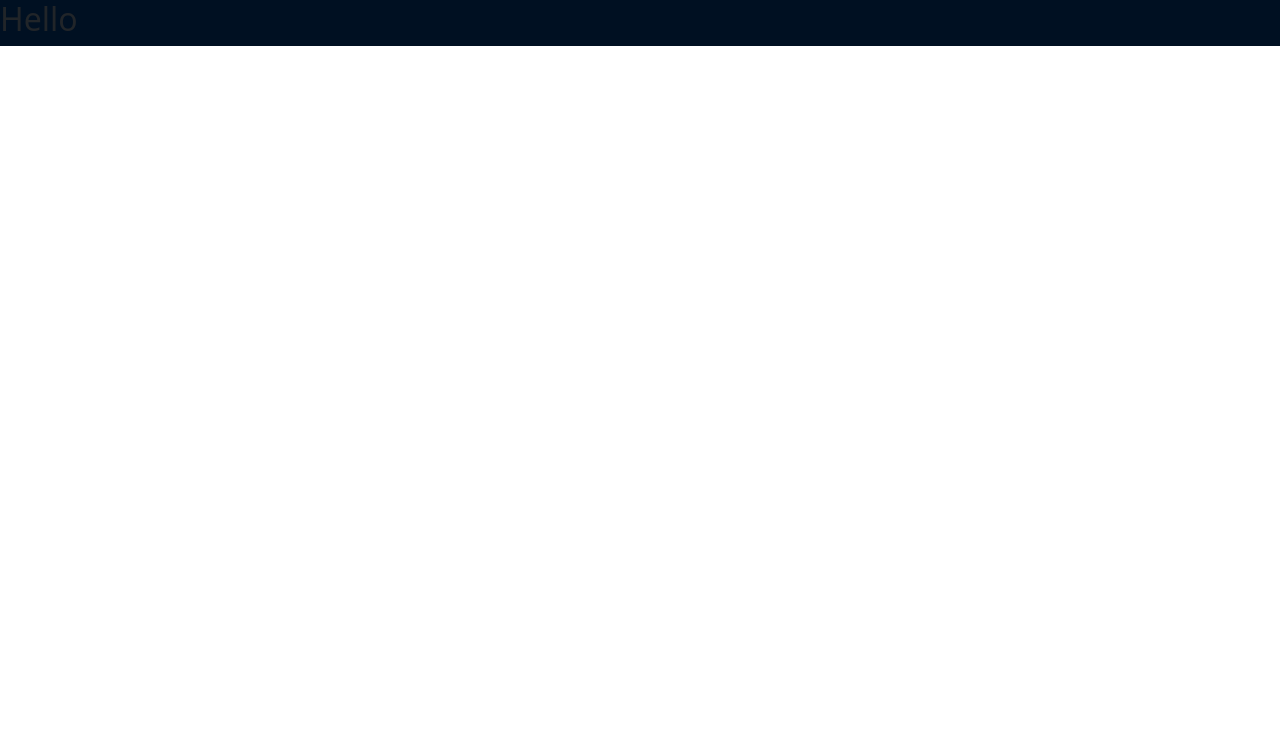
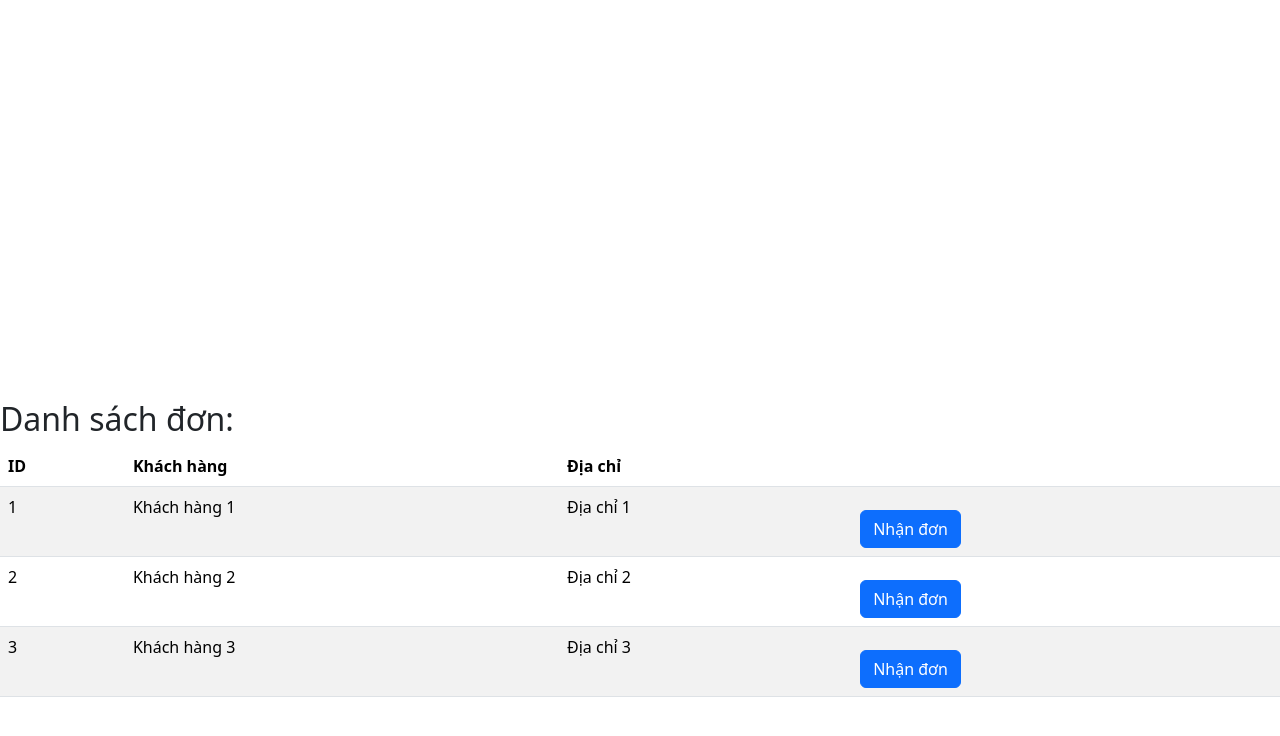
Before and after one commit to phanducmanhk65/Food-App, a React (Create React App) app in the folder frontend/: page /order in a window 1280 px wide. Shown: the top 736 px of the page. Built offline with nearby package versions, Linux system fonts and the light colour scheme.

Commit message:
shipper page

```diff
--- a/frontend/package.json
+++ b/frontend/package.json
@@ -12,7 +12,7 @@
     "react": "^18.2.0",
     "react-dom": "^18.2.0",
     "react-router-dom": "6.14.2",
-    "react-scripts": "5.0.1",
+    "react-scripts": "^5.0.1",
     "sass": "^1.63.6",
     "web-vitals": "^2.1.4"
   },
--- a/frontend/src/views/App.js
+++ b/frontend/src/views/App.js
@@ -2,9 +2,10 @@ import "./App.scss";
 import AdminPanel from "./administration/AdminPanel";
 import "bootstrap/dist/css/bootstrap.min.css";
 import Home from "./Home/home";
+import ShipperPage from "./shipper/ShipperPage";
 
 function App() {
-  return <Home></Home>;
+  return <ShipperPage/>;
 }
 
 export default App;
--- a/frontend/src/views/administration/OrderStatus.jsx
+++ b/frontend/src/views/administration/OrderStatus.jsx
@@ -9,6 +9,7 @@ const OrderStatus = () => {
         "https://i-giadinh.vnecdn.net/2023/04/16/Buoc-11-Thanh-pham-11-7068-1681636164.jpg",
       name: "Bún Chả",
       price: 10,
+      quantity: 1,
       status: "Đang chờ",
     },
     {
@@ -17,41 +18,10 @@ const OrderStatus = () => {
         "https://luhanhvietnam.com.vn/du-lich/vnt_upload/news/09_2022/quan-com-tam-o-ha-noi-.jpg",
       name: "Cơm tấm",
       price: 15,
+      quantity: 2,
       status: "Đang chờ",
     },
-    {
-      id: 3,
-      image:
-        "https://daynauan.info.vn/wp-content/uploads/2020/11/com-rang-dua-bo.jpg",
-      name: "Cơm rang dưa bò",
-      price: 20,
-      status: "Đang chờ",
-    },
-    {
-      id: 4,
-      image:
-        "https://cdn.tgdd.vn/Files/2022/01/25/1412805/cach-nau-pho-bo-nam-dinh-chuan-vi-thom-ngon-nhu-hang-quan-202201250230038502.jpg",
-      name: "Phở bò",
-      price: 25,
-      status: "Đang chờ",
-    },
-    {
-      id: 5,
-      image:
-        "https://cdn.tgdd.vn/Files/2017/10/22/1034982/cach-lam-banh-cuon-bang-bot-lam-banh-cuon-mikko-202111111226513462.jpg",
-      name: "Bánh cuốn",
-      price: 15,
-      status: "Đang chờ",
-    },
-    {
-      id: 6,
-      image:
-        "https://cdn.tgdd.vn/2021/05/CookProduct/Banhcanhcuabien-1200x676.jpg",
-      name: "Bánh canh cua",
-      price: 20,
-      status: "Đang chờ",
-    },
-    // Add more orders as needed
+    // Thêm các đơn hàng khác tùy ý
   ]);
 
   useEffect(() => {
@@ -100,8 +70,8 @@ const OrderStatus = () => {
           <col style={{ width: "10%" }} />
           <col style={{ width: "30%" }} />
           <col style={{ width: "15%" }} />
-          <col style={{ width: "15%" }} />
-          <col style={{ width: "20%" }} />
+          <col style={{ width: "10%" }} />
+          <col style={{ width: "10%" }} />
           <col style={{ width: "10%" }} />
         </colgroup>
         <thead>
@@ -110,6 +80,7 @@ const OrderStatus = () => {
             <th>Image</th>
             <th>Name</th>
             <th>Price</th>
+            <th>Quantity</th>
             <th>Status</th>
             <th>Action</th>
           </tr>
@@ -123,6 +94,7 @@ const OrderStatus = () => {
               </td>
               <td>{order.name}</td>
               <td>${order.price}</td>
+              <td>{order.quantity}</td>
               <td>{order.status}</td>
               <td>
                 {order.status === "Đang chờ" && (
--- /dev/null
+++ b/frontend/src/views/shipper/MapContainer.jsx
@@ -0,0 +1,18 @@
+import React from 'react';
+import { GoogleMap, LoadScript, Marker } from '@react-google-maps/api';
+
+const MapContainer = () => {
+  const apiKey = 'YOUR_API_KEY';
+
+  const defaultCenter = { lat: 21.0285, lng: 105.8542 };
+
+  return (
+    <LoadScript googleMapsApiKey={apiKey}>
+      <GoogleMap mapContainerStyle={{ width: '100%', height: '100%' }} center={defaultCenter} zoom={13}>
+        <Marker position={defaultCenter} />
+      </GoogleMap>
+    </LoadScript>
+  );
+};
+
+export default MapContainer;
--- /dev/null
+++ b/frontend/src/views/shipper/OrderList.jsx
@@ -0,0 +1,44 @@
+import React from 'react';
+import 'bootstrap/dist/css/bootstrap.min.css';
+
+const OrderList = () => {
+  const orders = [
+    { id: 1, customer: 'Khách hàng 1', address: 'Địa chỉ 1' },
+    { id: 2, customer: 'Khách hàng 2', address: 'Địa chỉ 2' },
+    { id: 3, customer: 'Khách hàng 3', address: 'Địa chỉ 3' },
+  ];
+
+  const handleAcceptOrder = (orderId) => {
+    console.log(`Đã nhận đơn hàng có ID: ${orderId}`);
+  };
+
+  return (
+    <div>
+      <h2>Danh sách đơn:</h2>
+      <table className="table table-striped">
+        <thead>
+          <tr>
+            <th>ID</th>
+            <th>Khách hàng</th>
+            <th>Địa chỉ</th>
+            <th></th>
+          </tr>
+        </thead>
+        <tbody>
+          {orders.map((order) => (
+            <tr key={order.id}>
+              <td>{order.id}</td>
+              <td>{order.customer}</td>
+              <td>{order.address}</td>
+              <td>
+                <button className="btn btn-primary" onClick={() => handleAcceptOrder(order.id)}>Nhận đơn</button>
+              </td>
+            </tr>
+          ))}
+        </tbody>
+      </table>
+    </div>
+  );
+};
+
+export default OrderList;
--- /dev/null
+++ b/frontend/src/views/shipper/ShipperPage.jsx
@@ -0,0 +1,17 @@
+import React from 'react';
+//import MapContainer from './MapContainer';
+import OrderList from './OrderList';
+
+const ShipperPage = () => {
+  return (
+    <div style={{ display: 'flex', flexDirection: 'column', height: '100vh' }}>
+      <div style={{ flex: 1, display: 'flex', justifyContent: 'center', alignItems: 'center' }}>
+      </div>
+      <div style={{ flex: 1 }}>
+        <OrderList />
+      </div>
+    </div>
+  );
+};
+
+export default ShipperPage;
```
Also changed, not shown: 1 other file (tests, documents, lock files or other folders).
